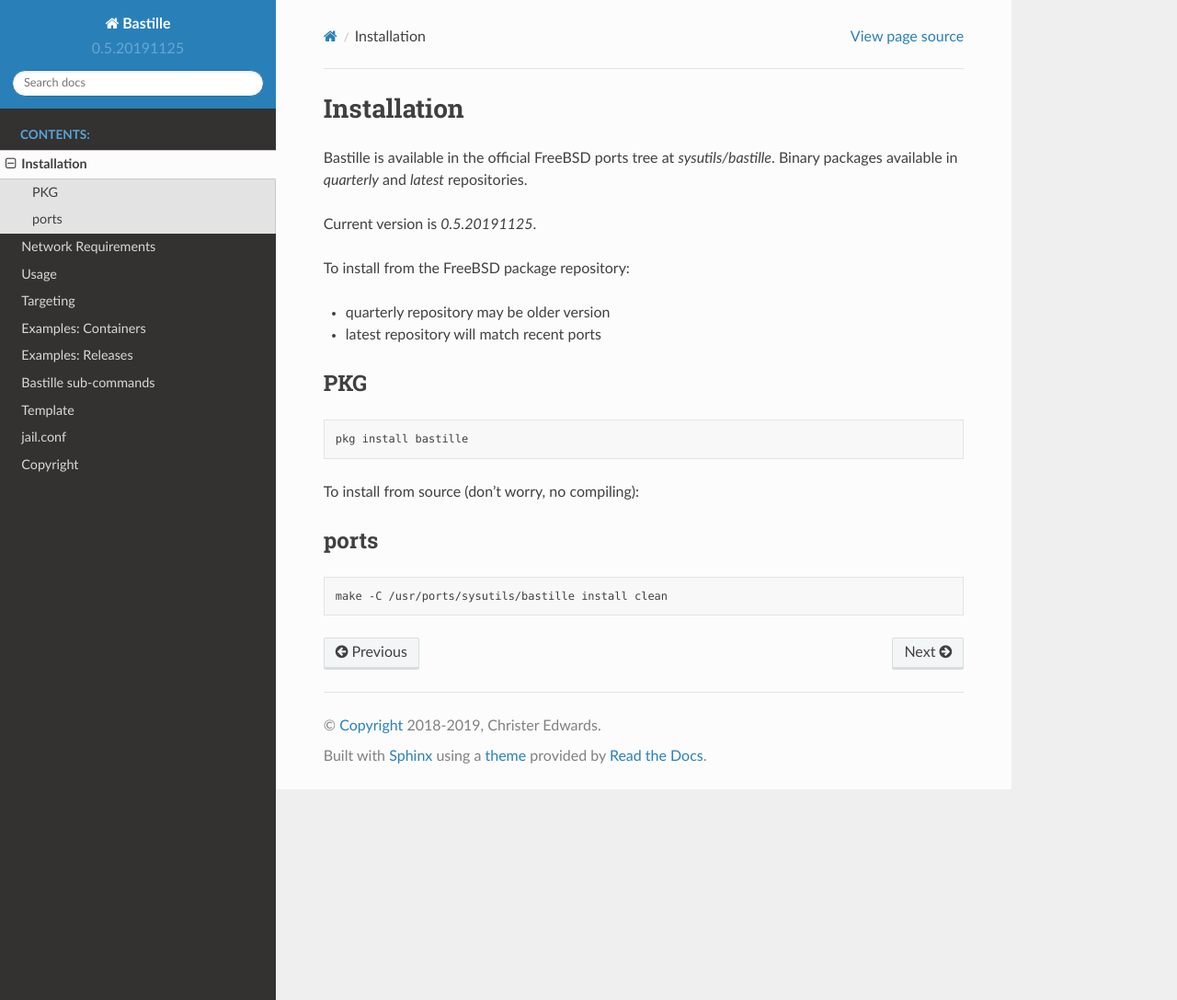
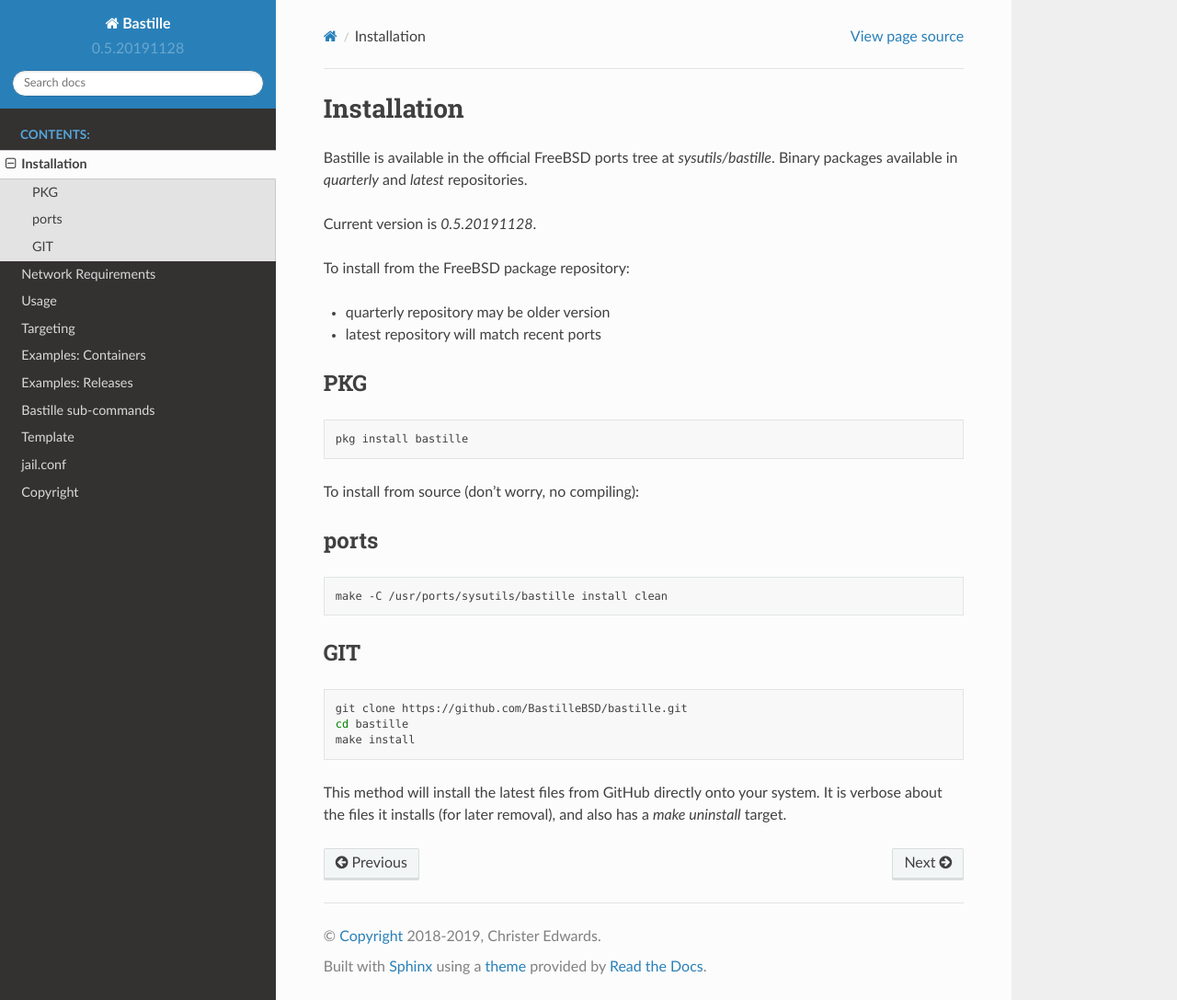
Before and after one commit to BastilleBSD/bastille, a Sphinx documentation site: the page built from docs/chapters/installation.rst, in a window 1280 px wide and 1087 px high. Shown: the whole window at 92% size. Built offline with Sphinx 7.4.7 and the Read the Docs theme 2.0.0, drawn with Linux system fonts in a browser that asks for light colours.

```diff
--- a/docs/chapters/installation.rst
+++ b/docs/chapters/installation.rst
@@ -4,7 +4,7 @@ Bastille is available in the official FreeBSD ports tree at
 `sysutils/bastille`. Binary packages available in `quarterly` and `latest`
 repositories.
 
-Current version is `0.5.20191125`.
+Current version is `0.5.20191128`.
 
 To install from the FreeBSD package repository:
 
@@ -28,3 +28,17 @@ ports
 .. code-block:: shell
 
   make -C /usr/ports/sysutils/bastille install clean
+
+
+GIT
+---
+
+.. code-block:: shell
+
+  git clone https://github.com/BastilleBSD/bastille.git
+  cd bastille
+  make install
+
+This method will install the latest files from GitHub directly onto your
+system. It is verbose about the files it installs (for later removal), and also
+has a `make uninstall` target.
--- a/docs/conf.py
+++ b/docs/conf.py
@@ -12,9 +12,9 @@ copyright = '2018-2019, Christer Edwards'
 author = 'Christer Edwards'
 
 # The short X.Y version
-version = '0.5.20191125'
+version = '0.5.20191128'
 # The full version, including alpha/beta/rc tags
-release = '0.5.20191125-beta'
+release = '0.5.20191128-beta'
 
 
 # -- General configuration ---------------------------------------------------
```
Also changed, not shown: README.md (+8 -4 lines), docs/chapters/networking.rst (+4 -4 lines), 2 other files.
